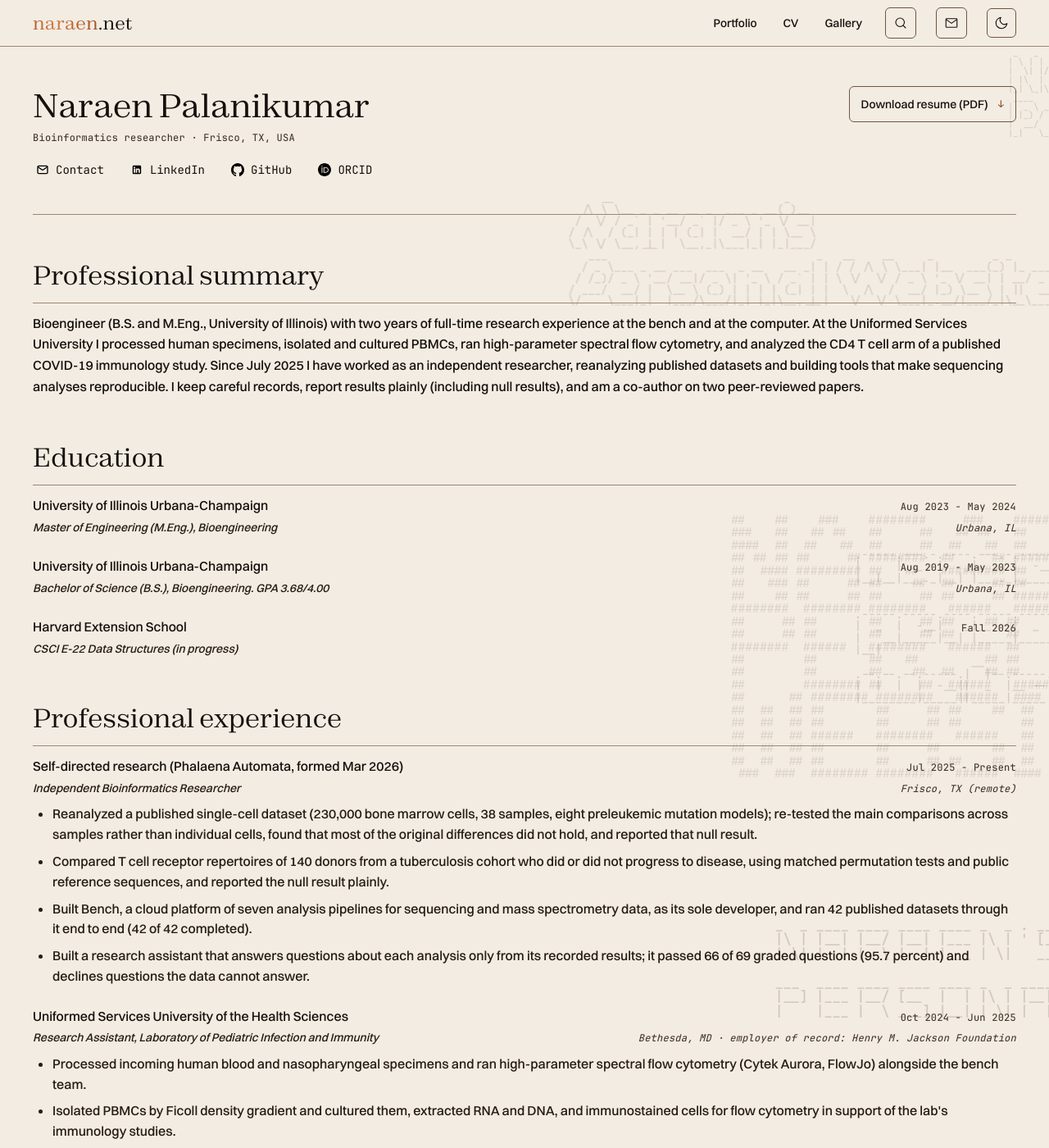
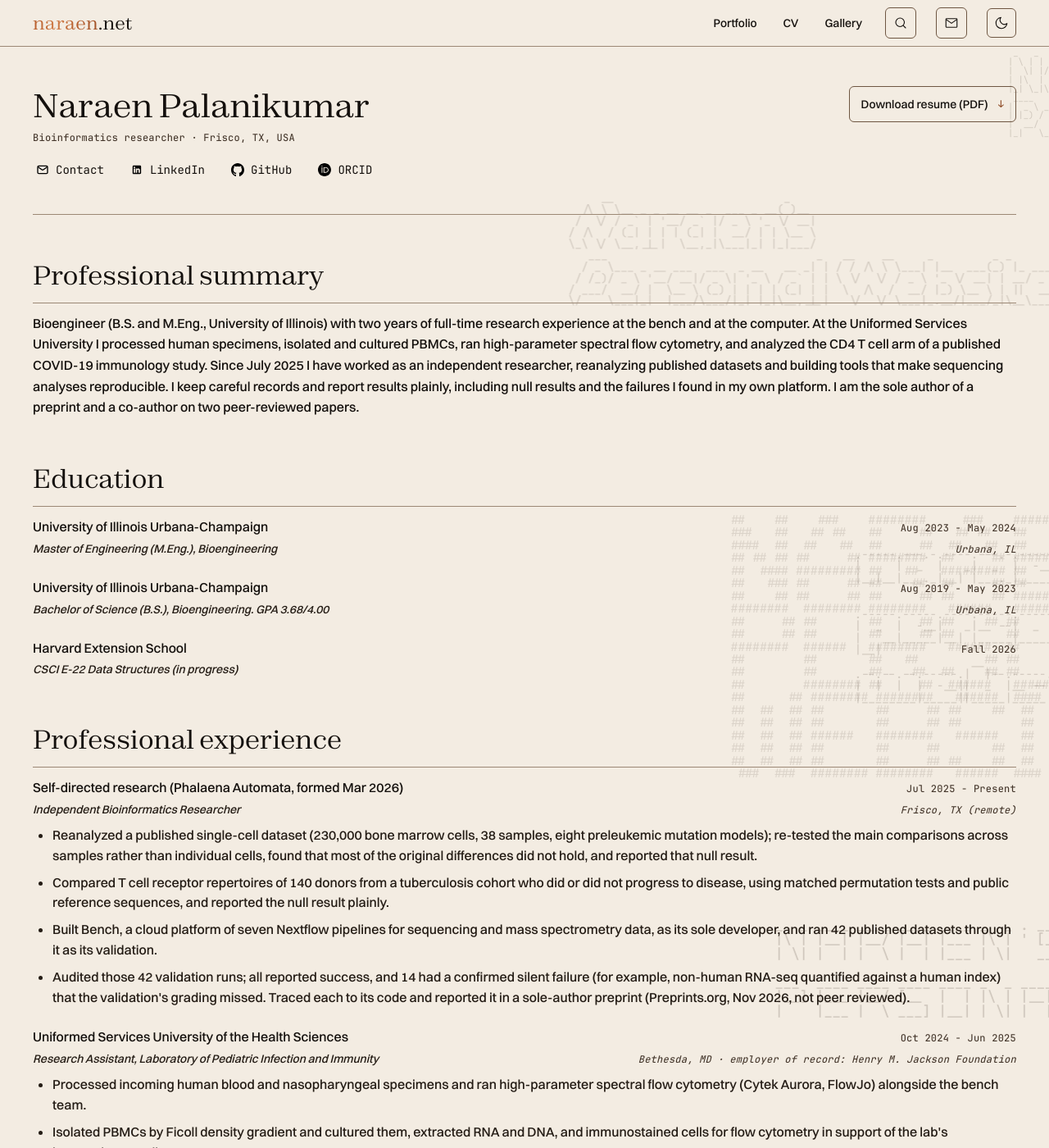
Before and after one commit to naraenp/naraen_net, a Jekyll site: the page built from cv.markdown, in a window 1280 px wide and 1400 px high. Shown: the whole window at 82% size. Built offline with Jekyll 4.4.1, drawn with Linux system fonts in a browser that asks for light colours; some of the changed text lies outside the part shown.

Commit message:
Add the Preprints.org preprint and align Bench with phalaena.ai
- CV: new Preprints section for "Runs That Succeed and Are Wrong"
  (Preprints.org, Nov 2026, v1, not peer reviewed), with the Zenodo
  code and data archive
- Home and portfolio: a Silent-failures audit card with its own
  thumbnail; the hero "Now" line and About paragraph cite the preprint
- Bench: drop "closed beta" and the 66 of 69 grading score, say the
  platform is in maintenance mode, and state the audit's 14 of 42;
  link phalaena.ai, which now carries the audit, instead of the Bench
  sign-in page
- Summary names the preprint; EMT-B marked inactive
- Resume PDF replaced with the Oct 21 master

Co-Authored-By: Claude Opus 5.5 <noreply@anthropic.com>
Claude-Session: https://claude.ai/code/session_01JYWahrQ5YKWq9vf7KUUx5o

```diff
--- a/_data/profile.yml
+++ b/_data/profile.yml
@@ -13,6 +13,11 @@
 # available there) to match Palanikumar_Resume_Master and the career master
 # record. Copy these changes into content.yml before the next publish.sh run,
 # or the build will overwrite them.
+#
+# NOTE 2026-11-19: edited by hand again (content.yml still not on this machine)
+# to add the Preprints.org preprint (preprints, proj_preprint), align Bench with
+# phalaena.ai's maintenance mode and the audit, and mark EMT-B inactive. Copy
+# these into content.yml too.
 
 identity:
   name: Naraen Palanikumar
@@ -73,12 +78,13 @@ experience:
       progress to disease, using matched permutation tests and public reference sequences, and reported
       the null result plainly.
   - id: res_3
-    text: Built Bench, a cloud platform of seven analysis pipelines for sequencing and mass spectrometry
-      data, as its sole developer, and ran 42 published datasets through it end to end (42 of 42 completed).
+    text: Built Bench, a cloud platform of seven Nextflow pipelines for sequencing and mass spectrometry
+      data, as its sole developer, and ran 42 published datasets through it as its validation.
   - id: res_4
-    text: Built a research assistant that answers questions about each analysis only from its recorded
-      results; it passed 66 of 69 graded questions (95.7 percent) and declines questions the data cannot
-      answer.
+    text: Audited those 42 validation runs; all reported success, and 14 had a confirmed silent failure
+      (for example, non-human RNA-seq quantified against a human index) that the validation's grading
+      missed. Traced each to its code and reported it in a sole-author preprint (Preprints.org, Nov 2026,
+      not peer reviewed).
   dates: Jul 2025 - Present
   start_iso: 2025-07
 - id: exp_usu
@@ -212,17 +218,39 @@ projects:
   - Google Cloud Batch
   - Cloud Run
   - Vertex AI
-  url: https://bench.phalaena.ai
+  url: https://phalaena.ai
   start: 2026-03
   end: present
   bullets:
   - id: bench_1
-    text: Multi-omics analysis platform built as sole developer, in closed beta. Seven Nextflow pipelines
-      for genomics, transcriptomics, proteomics and metabolomics run on Google Cloud Batch behind a FastAPI
-      service on Cloud Run; 42 of 42 published datasets ran end to end.
+    text: Multi-omics analysis platform built as sole developer. Seven Nextflow pipelines for genomics,
+      transcriptomics, proteomics and metabolomics run on Google Cloud Batch behind a FastAPI service on
+      Cloud Run, with a results assistant (Vertex AI) that answers from each run's recorded summary. Now
+      in maintenance mode and not taking new users.
   - id: bench_2
-    text: A results assistant (Vertex AI) answers only from each run's recorded summary; 66 of 69 graded
-      questions passed (95.7 percent).
+    text: An audit of its 42 validation runs, posted as a preprint, found a confirmed silent failure in
+      14.
+- id: proj_preprint
+  featured: true
+  name: Silent-failures audit (preprint)
+  short_name: Silent-failures audit
+  eyebrow: Preprint
+  thumbnail: /assets/images/portfolio/silent_failures.svg
+  stack:
+  - Python
+  - pytest
+  - JSON Schema
+  - LaTeX
+  url: https://doi.org/10.20944/preprints202611.0178.v1
+  repo: https://github.com/naraenp/silent-failures-preprint
+  bullets:
+  - id: pre_1
+    text: 'Sole-author audit of Bench''s 42 validation runs: every run reported success, and 14 had a confirmed
+      silent failure in five classes traced to specific code. The checks written afterward catch the targeted
+      failures but were tested on only nine clean runs.'
+  - id: pre_2
+    text: The audit code, run registry and results are released as an open archive (Zenodo, doi:10.5281/zenodo.23717230).
+  dates: Nov 2026
   dates: Mar 2026 - Present
   start_iso: 2026-03
 - id: proj_aml_sc
@@ -345,6 +373,23 @@ projects:
       Open House as an assistive prosthetic concept.
   dates: '2023'
   start_iso: '2023'
+preprints:
+- id: pre_silent
+  title: 'Runs That Succeed and Are Wrong: An Audit of Silent Failures in a Multi-Omics Platform''s Validation
+    Runs'
+  short_title: Runs that succeed and are wrong
+  citation: 'Palanikumar N. Runs That Succeed and Are Wrong: An Audit of Silent Failures in a Multi-Omics
+    Platform''s Validation Runs. Preprints. 2026. doi:10.20944/preprints202611.0178.v1'
+  server: Preprints.org
+  doi: 10.20944/preprints202611.0178.v1
+  status: Version 1, not peer reviewed
+  archive_doi: 10.5281/zenodo.23717230
+  repo: https://github.com/naraenp/silent-failures-preprint
+  posted_display: Nov 2026
+  posted_iso: '2026-11-03'
+  contribution: Sole author. Audited the 42 validation runs of Bench, the platform I built. Every run reported
+    success; 14 had a confirmed silent failure, and the validation's model-based grading did not catch them
+    because its expected answers came from the same summaries it graded.
 publications:
 - id: pub_fimmu
   citation: Parsons E, Lu Z, Richard SA, Zelkoski A, Le J, Palanikumar N, Nguyen P, Alba C, Sukumar G,
@@ -397,7 +442,7 @@ certifications:
 - id: cert_ibm
   name: IBM Data Science Professional Certificate
 - id: cert_emt
-  name: Illinois EMT-B license
+  name: Illinois EMT-B (inactive)
 honors:
 - id: hon_nmf
   text: National Merit Scholarship Finalist (Feb 2019)
@@ -410,8 +455,8 @@ summary: Bioengineer (B.S. and M.Eng., University of Illinois) with two years of
   and cultured PBMCs, ran high-parameter spectral flow cytometry, and analyzed the CD4 T cell arm of a published
   COVID-19 immunology study. Since July 2025 I have worked as an independent researcher,
   reanalyzing published datasets and building tools that make sequencing analyses reproducible. I keep
-  careful records, report results plainly (including null results), and am a co-author on two peer-reviewed
-  papers.
+  careful records and report results plainly, including null results and the failures I found in my own
+  platform. I am the sole author of a preprint and a co-author on two peer-reviewed papers.
 skills:
 - key: lab
   label: Laboratory
@@ -469,4 +514,4 @@ skills:
   - triage
   - Epic EMR
   - REDCap
-  - Illinois EMT-B
+  - Illinois EMT-B (inactive)
--- a/cv.markdown
+++ b/cv.markdown
@@ -1,7 +1,7 @@
 ---
 layout: default
 title: CV
-description: "Curriculum vitae of Naraen Palanikumar: independent bioinformatics researcher. Experience, peer-reviewed publications, projects, and skills."
+description: "Curriculum vitae of Naraen Palanikumar: independent bioinformatics researcher. Experience, preprint, peer-reviewed publications, projects, and skills."
 permalink: /cv/
 ---
 
@@ -99,6 +99,32 @@ permalink: /cv/
       {%- endfor %}
     </section>
 
+    {%- if cv.preprints.size > 0 %}
+    <section class="cv-section" aria-labelledby="cv-preprints">
+      <h2 class="cv-section__title" id="cv-preprints">Preprints</h2>
+      <ol class="cv-pub-list">
+        {%- for pre in cv.preprints %}
+        <li class="cv-pub">
+          <p class="cv-pub__title">
+            <a href="https://doi.org/{{ pre.doi }}" rel="noopener">{{ pre.title }}</a>
+          </p>
+          <p class="cv-pub__citation">{{ pre.citation }}</p>
+          <p class="cv-pub__links">
+            <a href="https://doi.org/{{ pre.doi }}" rel="noopener">{{ pre.server }}, {{ pre.posted_display }}</a>
+            {%- if pre.status %}<span class="cv-pub__sep" aria-hidden="true">·</span>
+            {{ pre.status }}{% endif -%}
+            {%- if pre.archive_doi %}<span class="cv-pub__sep" aria-hidden="true">·</span>
+            <a href="https://doi.org/{{ pre.archive_doi }}" rel="noopener">Code and data (Zenodo)</a>{% endif -%}
+          </p>
+          {%- if pre.contribution %}
+          <p class="cv-pub__contribution"><span class="cv-pub__label">Contribution</span> {{ pre.contribution }}</p>
+          {%- endif %}
+        </li>
+        {%- endfor %}
+      </ol>
+    </section>
+    {%- endif %}
+
     <section class="cv-section" aria-labelledby="cv-publications">
       <h2 class="cv-section__title" id="cv-publications">Peer-reviewed publications</h2>
       <ol class="cv-pub-list">
```
Also changed, not shown: _layouts/home.html (+4 -3 lines), assets/images/portfolio/silent_failures.svg (added), 1 other file.
